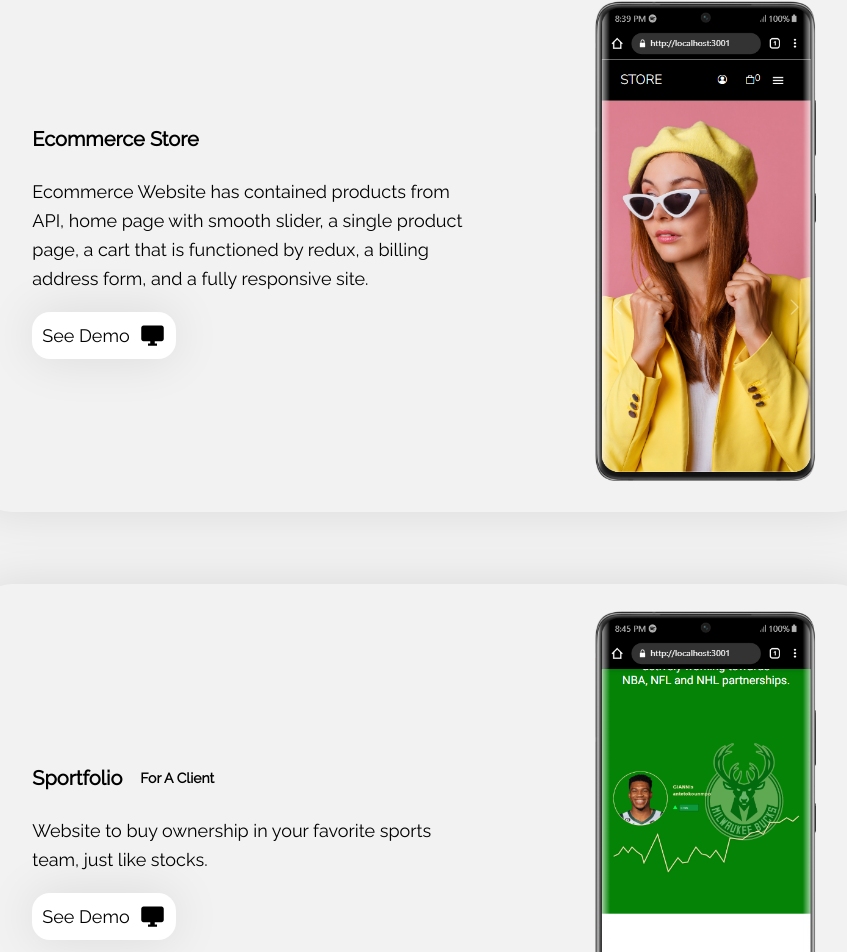
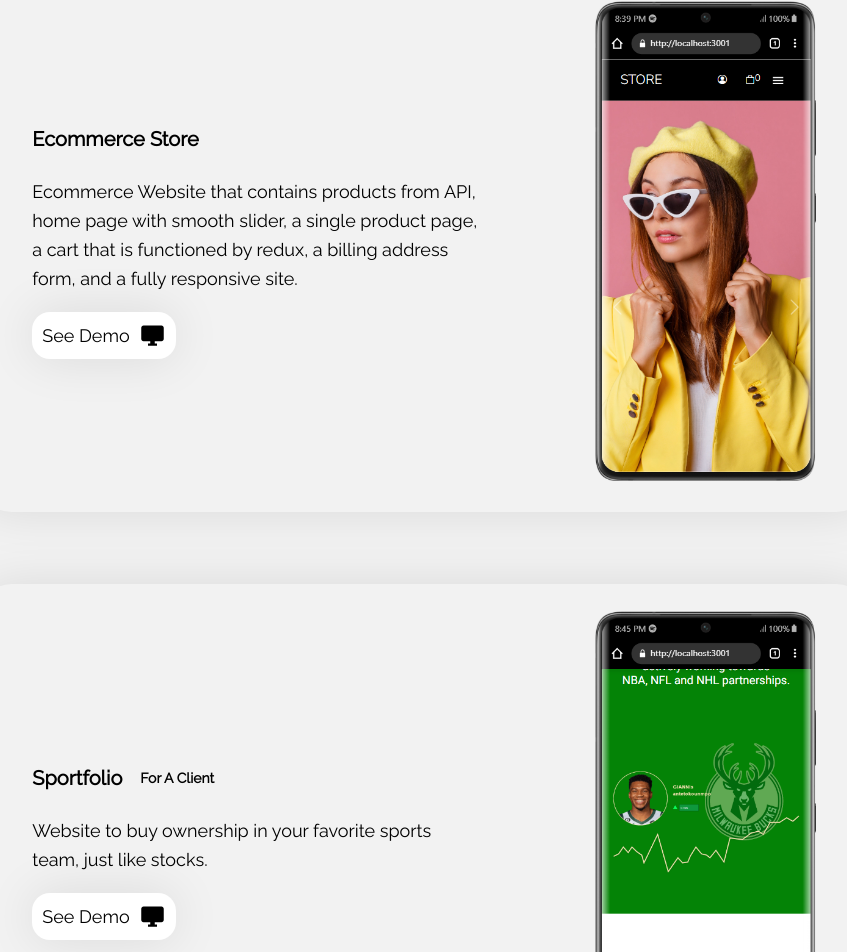
Before and after one commit to abdulmoiz-bit/portfolio, a React (Create React App) app: page / in a window 1280 px wide. Shown: the part 770-1722 px from the top of the page, without its empty margins (216-1063 px from the left). Built offline with nearby package versions, Linux system fonts and the light colour scheme; the HTML template or start-up script is replaced by a standard one.

Commit message:
change in desc

```diff
--- a/src/components/Portfolio.jsx
+++ b/src/components/Portfolio.jsx
@@ -16,7 +16,7 @@ const Portfolio = () => {
         <div className='product-details'>
           <h2>Ecommerce Store</h2>
           <p>
-            Ecommerce Website has contained products from API, home page with smooth slider,
+            Ecommerce Website that contains products from API, home page with smooth slider,
             a single product page, a cart that is functioned by redux,
             a billing address form, and a fully responsive site.
           </p>
```
